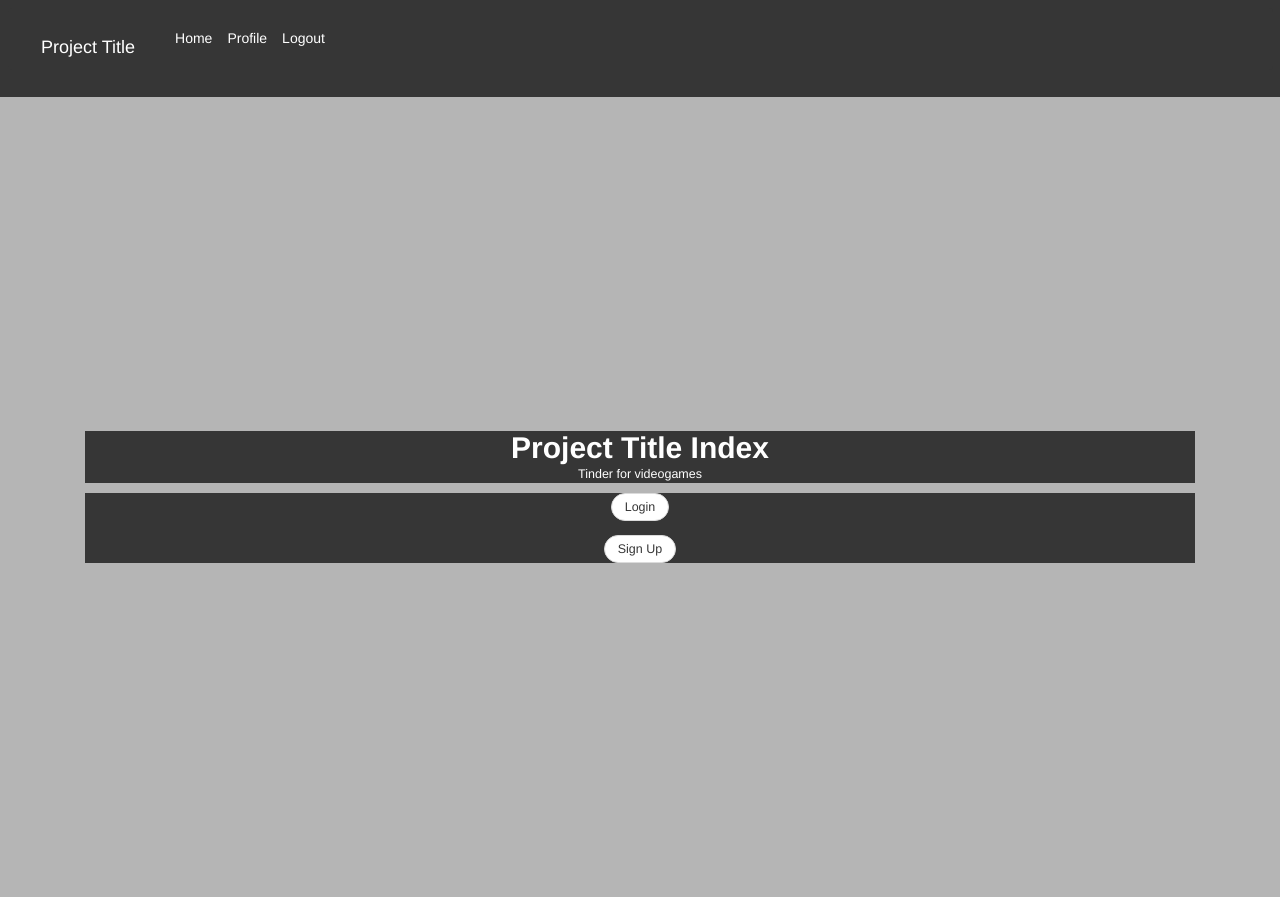
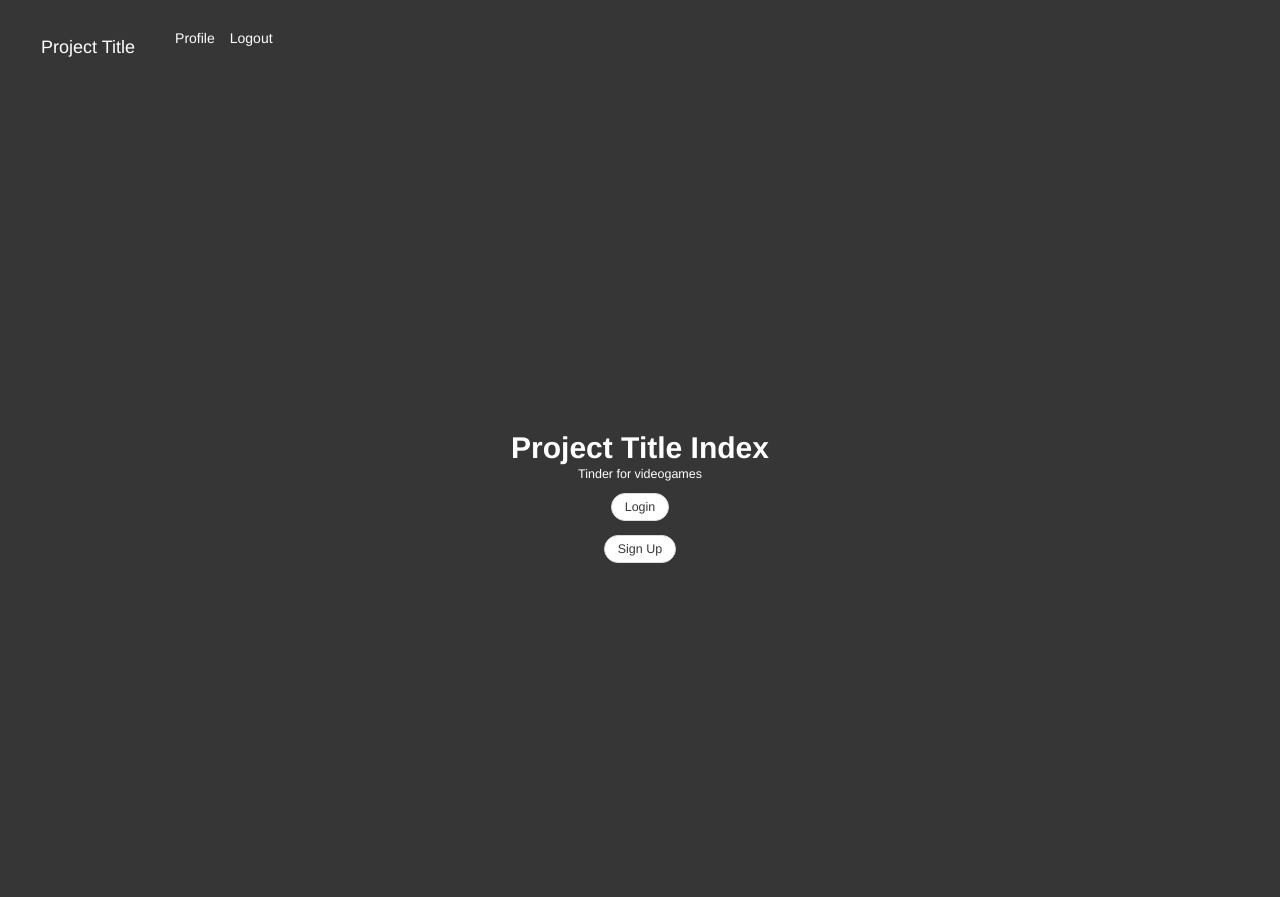
Before and after one commit to ZKtheMAN/web-frontend-project-1, a Flask app: page / in a window 1280 px wide. Run offline with Flask 2, Linux system fonts and the light colour scheme; a user stored in the database is signed in; some libraries are stand-ins or nearby versions.

Commit message:
color change

```diff
--- a/vidya/project/templates/base.html
+++ b/vidya/project/templates/base.html
@@ -21,22 +21,13 @@
             <nav class="navbar has-background-dark has-text-white" role="navigation" aria-label="main navigation">
             <!--<nav class="navbar has-background-danger">-->
                 {% if current_user.is_authenticated %}
-                    <div class="navbar-brand"><a class="navbar-item is-disabled">Project Title</a></div>
+                    <div class="navbar-brand"> <a href="{{ url_for('main.home') }}" class="navbar-item has-text-white">Project Title</a></div>
                 {% endif %}
                     <div id="navbarMenuHeroA" class="navbar-menu">
                     <div class="navbar-start">
                 {% if current_user.is_authenticated %}
-                <a href="{{ url_for('main.home') }}" class="navbar-item has-text-white">Home</a>
-
+                <a href="{{ url_for('main.profile') }}" class="navbar-item has-text-white">Profile</a>
                 {% endif %}
-                {% if current_user.is_authenticated %}
-                <a href="{{ url_for('main.profile') }}" class="navbar-item has-text-white">Profile</a>
-
-                {% endif %}
-                            <!--{% if not current_user.is_authenticated %}
-                            <a href="{{ url_for('auth.login') }}" class="navbar-item">Login</a>
-                            <a href="{{ url_for('auth.signup') }}" class="navbar-item">Sign Up</a>
-                            {% endif %}-->
                 {% if current_user.is_authenticated %}
                     <a href="{{ url_for('auth.logout') }}" class="navbar-item has-text-white">Logout</a>
                 {% endif %}
@@ -46,7 +37,7 @@
     </div>
 
         <section class="hero is-fullheight is-small">
-            <div class="hero-body has-background-grey-light">
+            <div class="hero-body has-background-dark">
         <!--<div class="hero-body has-background-grey-lighter">-->
             <div class="container has-text-centered has-text-white">
                 {% block content %}
--- a/vidya/project/templates/main.html
+++ b/vidya/project/templates/main.html
@@ -6,7 +6,6 @@
 
 </body>
 <!--"is-multiline is-mobile"-->
-<h1> Game lookup: {{ gLookup }} </h1>
 
 <div class="columns is-centered">
 
```
Also changed, not shown: 1 other file.
